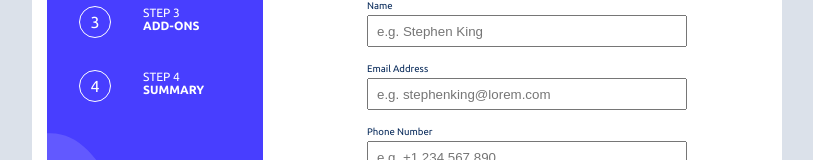
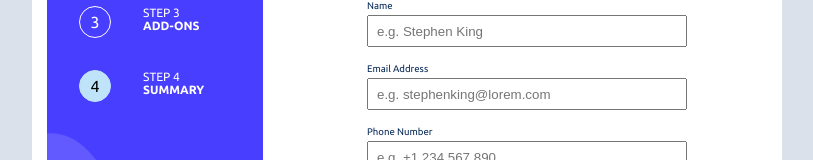
Before and after one commit to bexbrown/multi-step-form, a React (Create React App) app: page / in a window 1280 px wide. Shown: the part 314-474 px from the top of the page, without its empty margins (233-1046 px from the left). Built offline with nearby package versions, Linux system fonts and the light colour scheme.

Commit message:
change step 5 next step button to confirm, header step 4 maintains selection on final step

```diff
--- a/src/components/CardFooter/CardFooter.js
+++ b/src/components/CardFooter/CardFooter.js
@@ -13,7 +13,8 @@ function CardFooter({ setStep, step }) {
     return (
         <div className="footer">
             {(step > 1 && step < 5) && <button onClick={handleBackButton} className="footer__button footer__button--back" >Go Back</button>}
-            {step < 5 && <button onClick={handleNextButton} className="footer__button footer__button--next">Next Step</button>}
+            {step < 4 && <button onClick={handleNextButton} className="footer__button footer__button--next">Next Step</button>}
+            {step === 4 && <button onClick={handleNextButton} className="footer__button footer__button--next">Confirm</button>}
         </div>
     )
 }
--- a/src/components/CardHeader/CardHeader.js
+++ b/src/components/CardHeader/CardHeader.js
@@ -27,7 +27,7 @@ function CardHeader({ step }) {
                     <div className={step === 3 ? "header__outline--selected header__outline" : "header__outline"}>
                         <div className="header__number">3</div>
                     </div>
-                    <div className={step === 4 ? "header__outline--selected header__outline" : "header__outline"}>
+                    <div className={step === 4 || 5 ? "header__outline--selected header__outline" : "header__outline"}>
                         <div className="header__number">4</div>
                     </div>
                 </div>}
@@ -62,7 +62,7 @@ function CardHeader({ step }) {
                         </div>
                     </div>
                     <div className="header__row">
-                        <div className={step === 4 ? "header__outline--selected header__outline" : "header__outline"}>
+                        <div className={step === 4 || 5 ? "header__outline--selected header__outline" : "header__outline"}>
                             <div className="header__number">4</div>
                         </div>
                         <div className="header__text">
```
